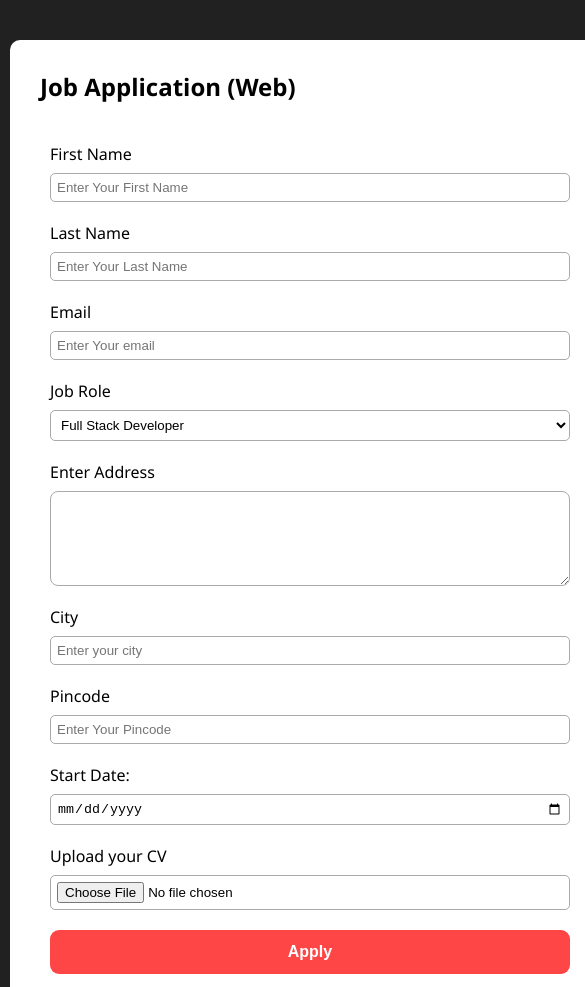
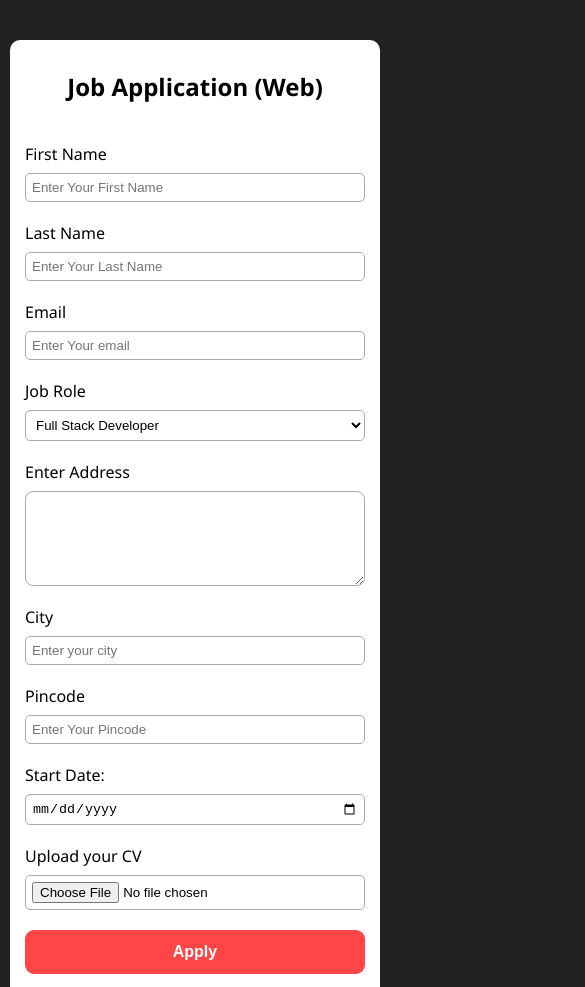
Before and after one commit to Angshu09/Web_Projects, a plain HTML site: page 06_JobApplication/index.html in a window 390 px wide. Shown: the top 987 px of the page, 585 px wide, since content can reach past the window. Drawn offline with Linux system fonts and the light colour scheme.

Commit message:
modified 06_JobApplication

```diff
--- a/06_JobApplication/style.css
+++ b/06_JobApplication/style.css
@@ -82,4 +82,13 @@ label{
     body{
         padding-inline: 10px;
     }
+
+    .main-container{
+        width: 100%;
+        padding-inline: 5px;
+    }
+
+    .main-container-heading{
+        text-align: center;
+    }
 }
```
